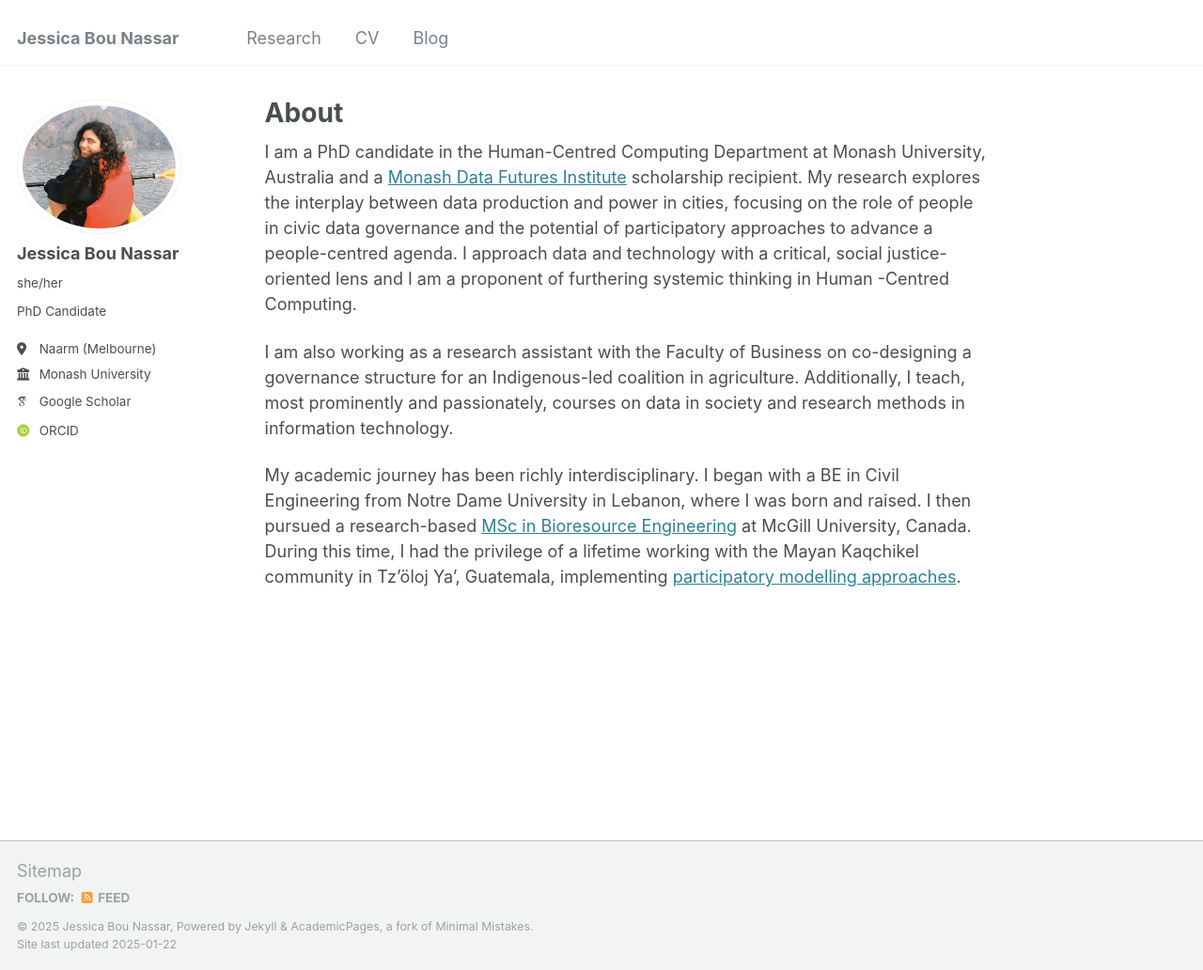
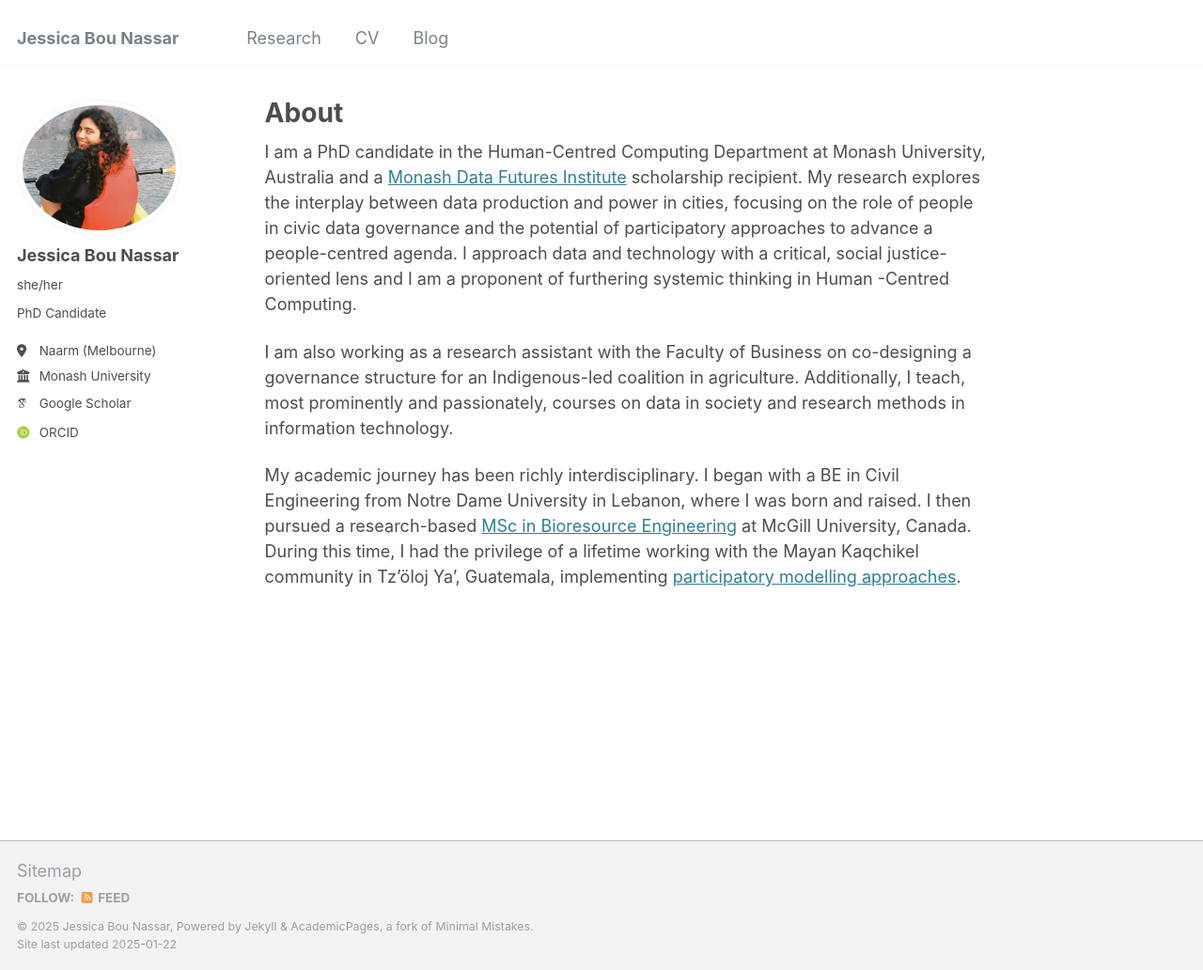
Before and after one commit to jessicabounassar/jessicabounassar.github.io, a Jekyll site: the page built from _pages/about.md, in a window 1280 px wide and 1032 px high. Shown: the whole window at 94% size. Built offline with Jekyll 4.4.1, drawn with Linux system fonts in a browser that asks for light colours; some web fonts are replaced.

Commit message:
Update _config.yml

```diff
--- a/_config.yml
+++ b/_config.yml
@@ -21,7 +21,7 @@ repository               : "jessicabounassar.github.io"
 #               Additional customization can be done by editing /_includes/author-profile.html
 author:
   # Biographic information
-  avatar           : "profilepice.JPG"
+  avatar           : "profilepic1.JPG"
   name             : "Jessica Bou Nassar"
   pronouns         : "she/her"
   bio              : "PhD Candidate"
```
